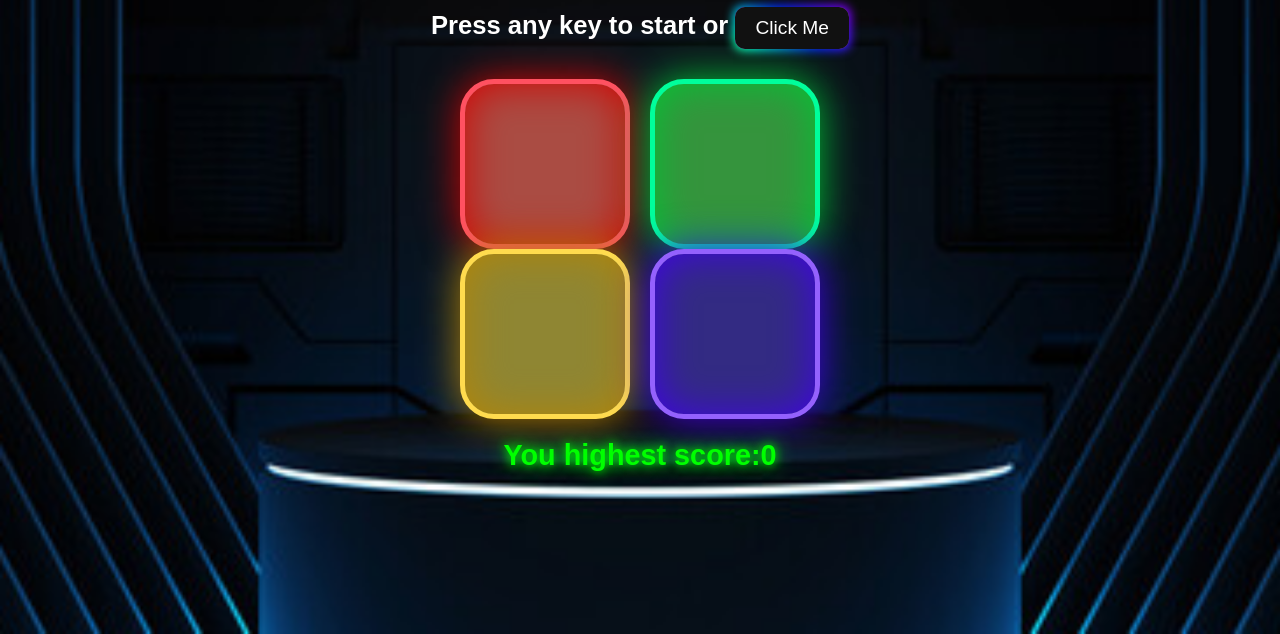
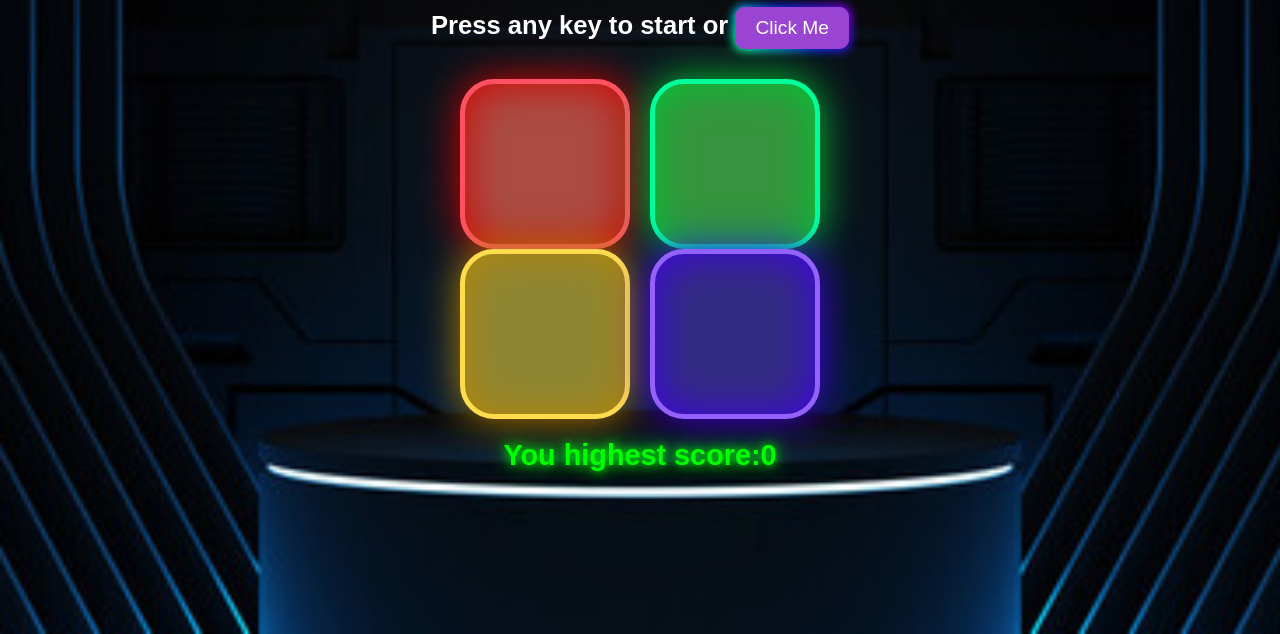
Before and after one commit to Nitesh7343/Simon-Says-Game, a plain HTML site: page index.html in a window 1280 px wide. Shown: the part 206-840 px from the top of the page. Drawn offline with Linux system fonts and the light colour scheme.

Commit message:
Button color

```diff
--- a/style.css
+++ b/style.css
@@ -125,7 +125,7 @@ h4 {
     border: none;
     outline: none;
     color: white;
-    background: #111;
+    background: #9944d2;
     cursor: pointer;
     position: relative;
     border-radius: 10px;
```
